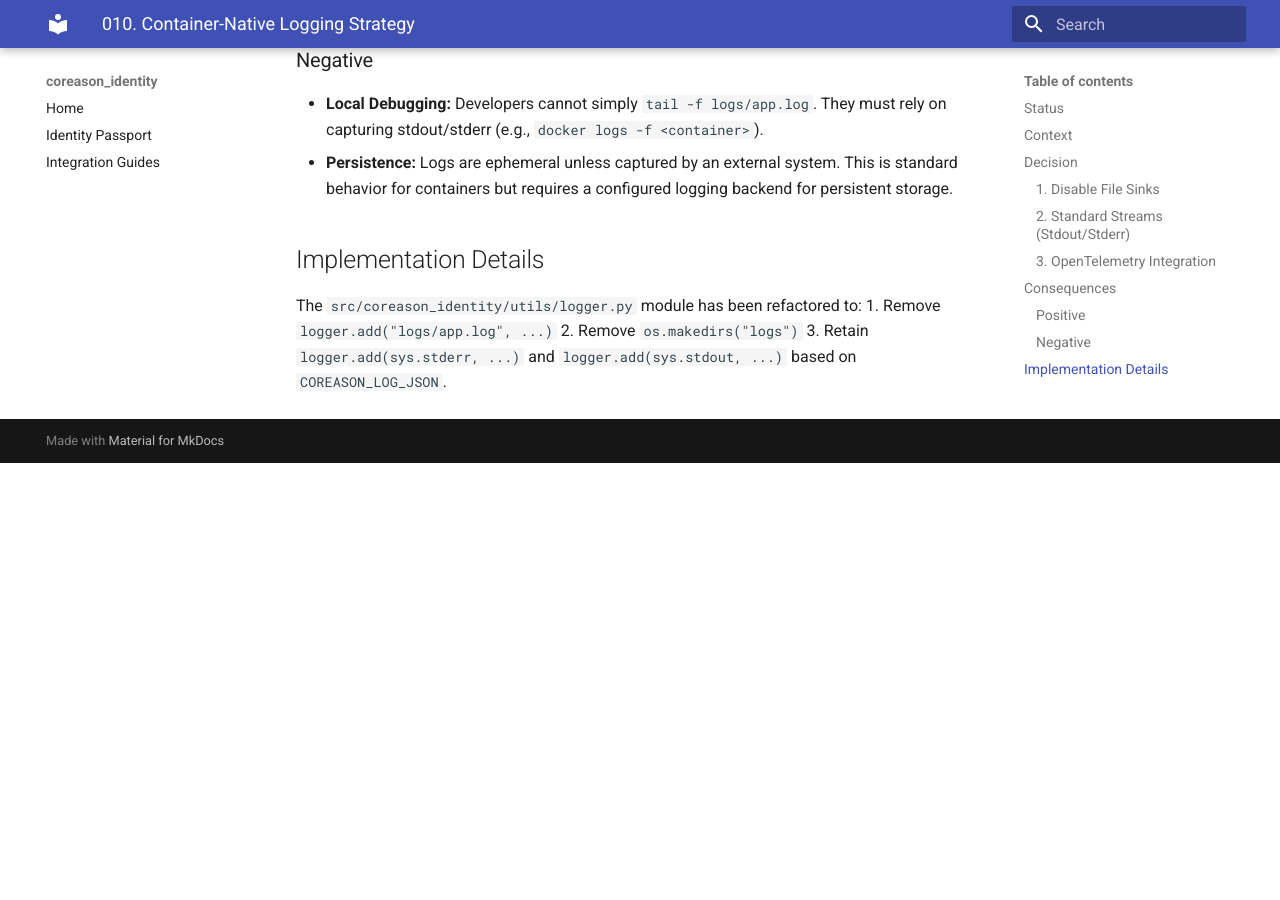
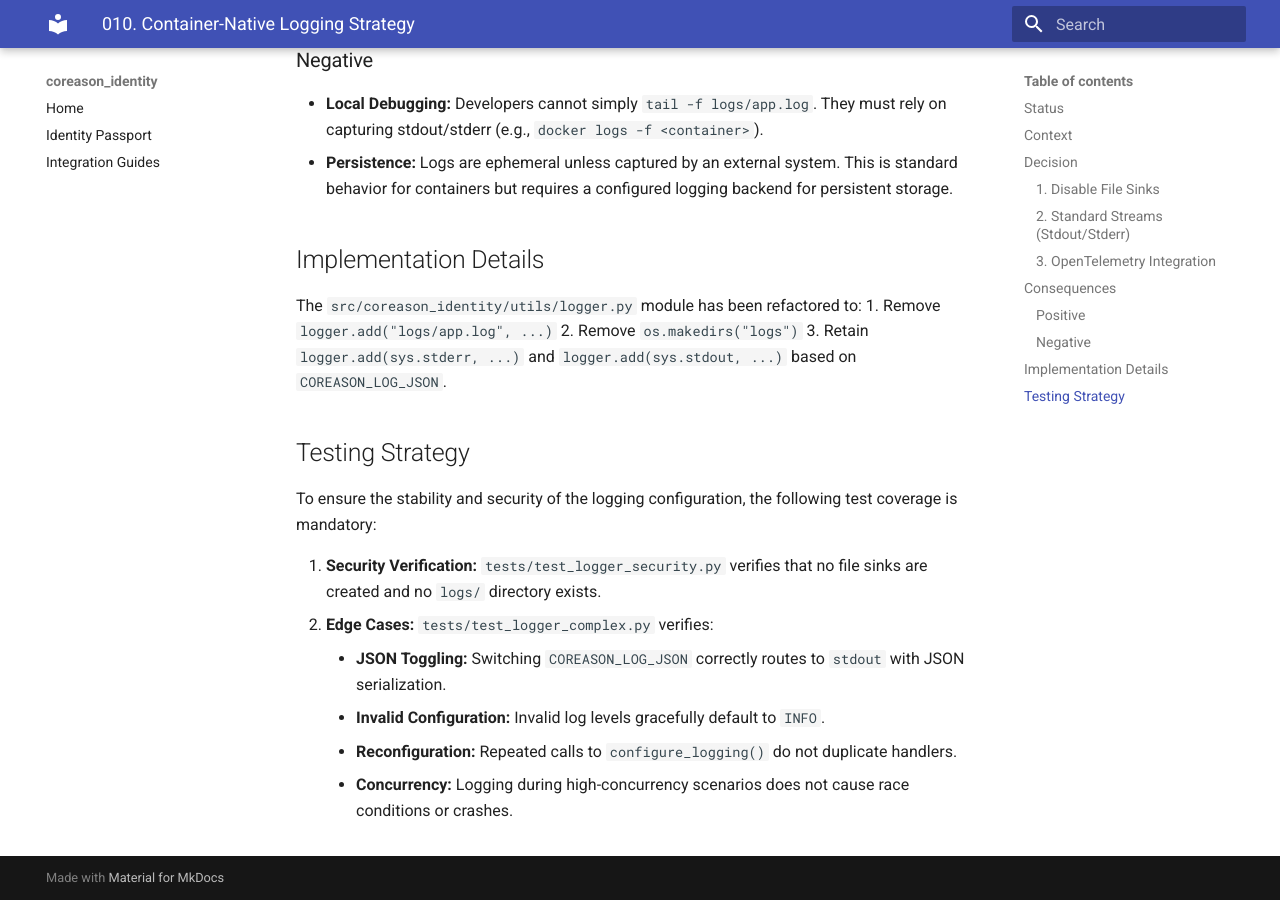
Before and after one commit to CoReason-AI/coreason-identity, an MkDocs documentation site: the page built from docs/design/010_container_native_logging.md, in a window 1280 px wide and 900 px high, scrolled down 1551 px. Built offline with MkDocs 1.6.1 and Material for MkDocs 9.7.7, drawn with Linux system fonts in a browser that asks for light colours; before the commit the page ends 2014 px from its top, so only the background shows below that.

Commit message:
Mitigate Disk Exhaustion (Finding #7) and Verify Logging (#96)
* Mitigate Disk Exhaustion (Finding #7) by verifying no file sink and adding documentation.

- Validated src/coreason_identity/utils/logger.py does not contain file sinks.
- Added explicit comment in logger.py to document Finding #7 mitigation.
- Refactored tests/test_logger_security.py to verify default configuration via configure_logging().
- Verified all tests pass.

```diff
--- a/docs/design/010_container_native_logging.md
+++ b/docs/design/010_container_native_logging.md
@@ -43,3 +43,13 @@ The `src/coreason_identity/utils/logger.py` module has been refactored to:
 1.  Remove `logger.add("logs/app.log", ...)`
 2.  Remove `os.makedirs("logs")`
 3.  Retain `logger.add(sys.stderr, ...)` and `logger.add(sys.stdout, ...)` based on `COREASON_LOG_JSON`.
+
+## Testing Strategy
+To ensure the stability and security of the logging configuration, the following test coverage is mandatory:
+
+1.  **Security Verification:** `tests/test_logger_security.py` verifies that no file sinks are created and no `logs/` directory exists.
+2.  **Edge Cases:** `tests/test_logger_complex.py` verifies:
+    -   **JSON Toggling:** Switching `COREASON_LOG_JSON` correctly routes to `stdout` with JSON serialization.
+    -   **Invalid Configuration:** Invalid log levels gracefully default to `INFO`.
+    -   **Reconfiguration:** Repeated calls to `configure_logging()` do not duplicate handlers.
+    -   **Concurrency:** Logging during high-concurrency scenarios does not cause race conditions or crashes.
```
Also changed, not shown: 3 other files.
